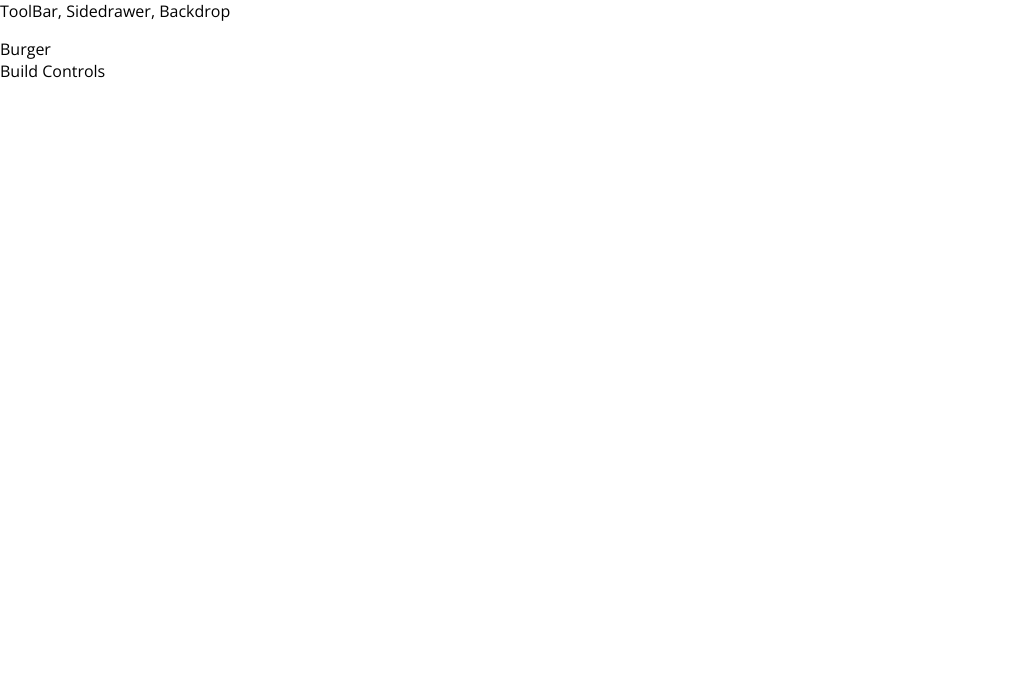
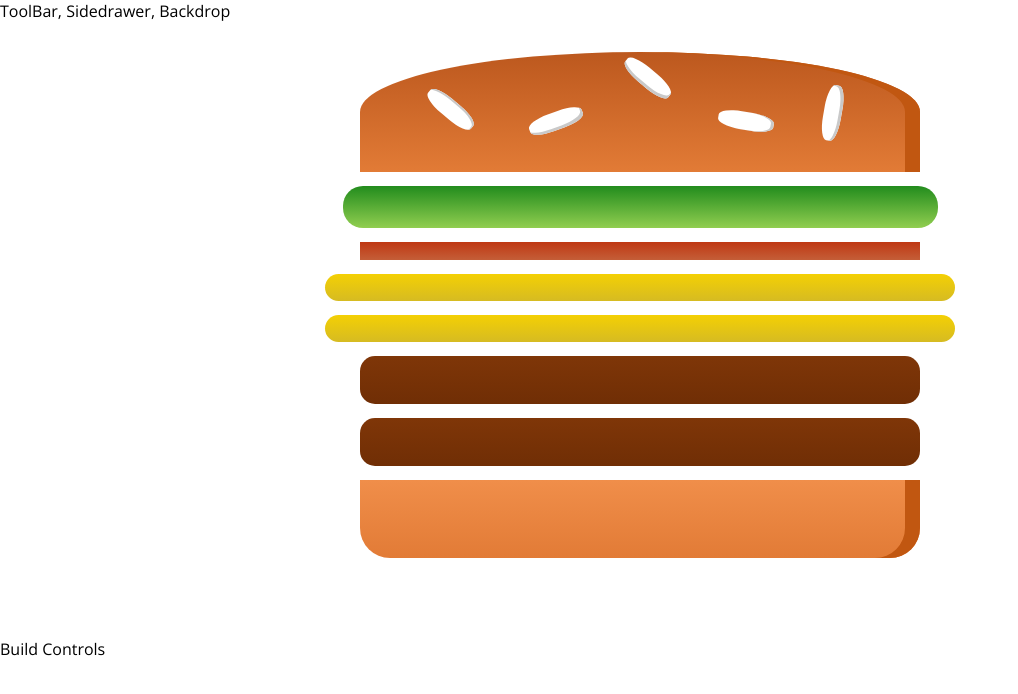
Before and after one commit to masonsteeger/reactjs, a React app in the folder burger-builder/: page / in a window 1280 px wide. Shown: the top 694 px of the page, without its empty margins (0-1018 px from the left). Built offline with nearby package versions, Linux system fonts and the light colour scheme.

Commit message:
now generates burger dynamically via the state

```diff
--- /dev/null
+++ b/burger-builder/src/components/Burger/Burger.css
@@ -0,0 +1,30 @@
+.Burger {
+    width: 100%;
+    margin: auto;
+    height: 250px;
+    overflow: scroll;
+    text-align: center;
+    font-weight: bold;
+    font-size: 1.2rem;
+}
+
+@media (min-width: 500px) and (min-height: 400px){
+    .Burger{
+        width: 350px;
+        height: 300px;
+    }
+}
+
+@media (min-width: 500px) and (min-height: 401px){
+    .Burger{
+        width: 450px;
+        height: 400px;
+    }
+}
+
+@media (min-width: 1000px) and (min-height: 700px){
+    .Burger{
+        width: 700px;
+        height: 600px;
+    }
+}
--- a/burger-builder/src/components/Burger/Burger.js
+++ b/burger-builder/src/components/Burger/Burger.js
@@ -0,0 +1,26 @@
+import React from 'react';
+
+import classes from './Burger.css';
+import BurgerIngredient from './BurgerIngredient/BurgerIngredient';
+
+
+const burger = (props) => {
+
+    const recivedIngredients = Object.keys(props.ingredients)
+        .map(igKey => {
+            return [...Array(props.ingredients[igKey])].map((_ , i) => {
+                return <BurgerIngredient key={igKey + i} type={igKey} />
+            })
+        });
+
+    return(
+        <div className={classes.Burger}>
+            <BurgerIngredient type='bread-top' />
+            {recivedIngredients}
+            <BurgerIngredient type='bread-bottom' />
+        </div>
+    );
+
+}
+
+export default burger;
--- a/burger-builder/src/containers/BurgerBuilder/BurgerBuilder.js
+++ b/burger-builder/src/containers/BurgerBuilder/BurgerBuilder.js
@@ -1,14 +1,24 @@
 import React, {Component} from 'react';
 
 import Aux from '../../hoc/Aux'
+import Burger from '../../components/Burger/Burger'
 
 class BurgerBuilder extends Component{
+
+    state = {
+        ingredients: {
+            salad: 1,
+            bacon: 1,
+            cheese: 2,
+            meat: 2
+        }
+    }
 
     render() {
         return(
             <Aux>
                 <div>
-                    Burger
+                    <Burger ingredients={this.state.ingredients}/>
                 </div>
                 <div>
                     Build Controls
```
Also changed, not shown: burger-builder/package.json (+6 -1 lines).
